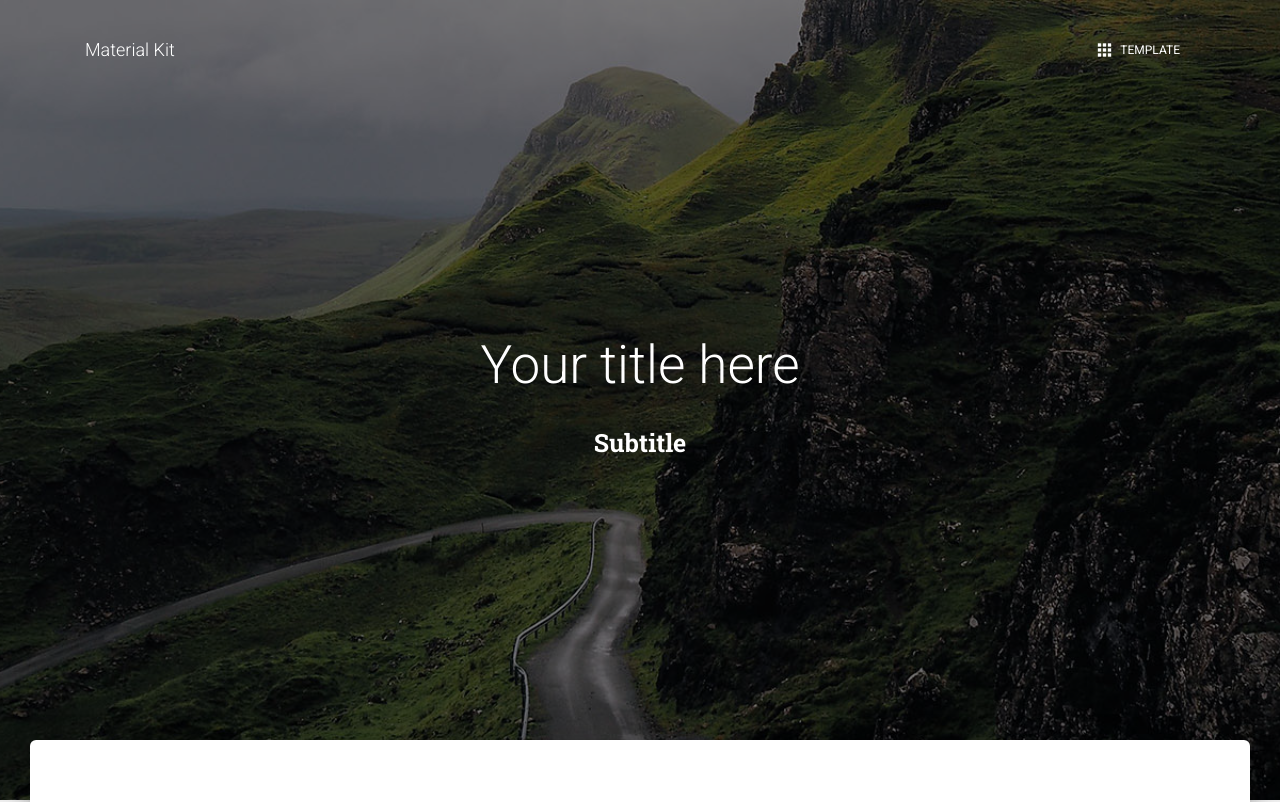
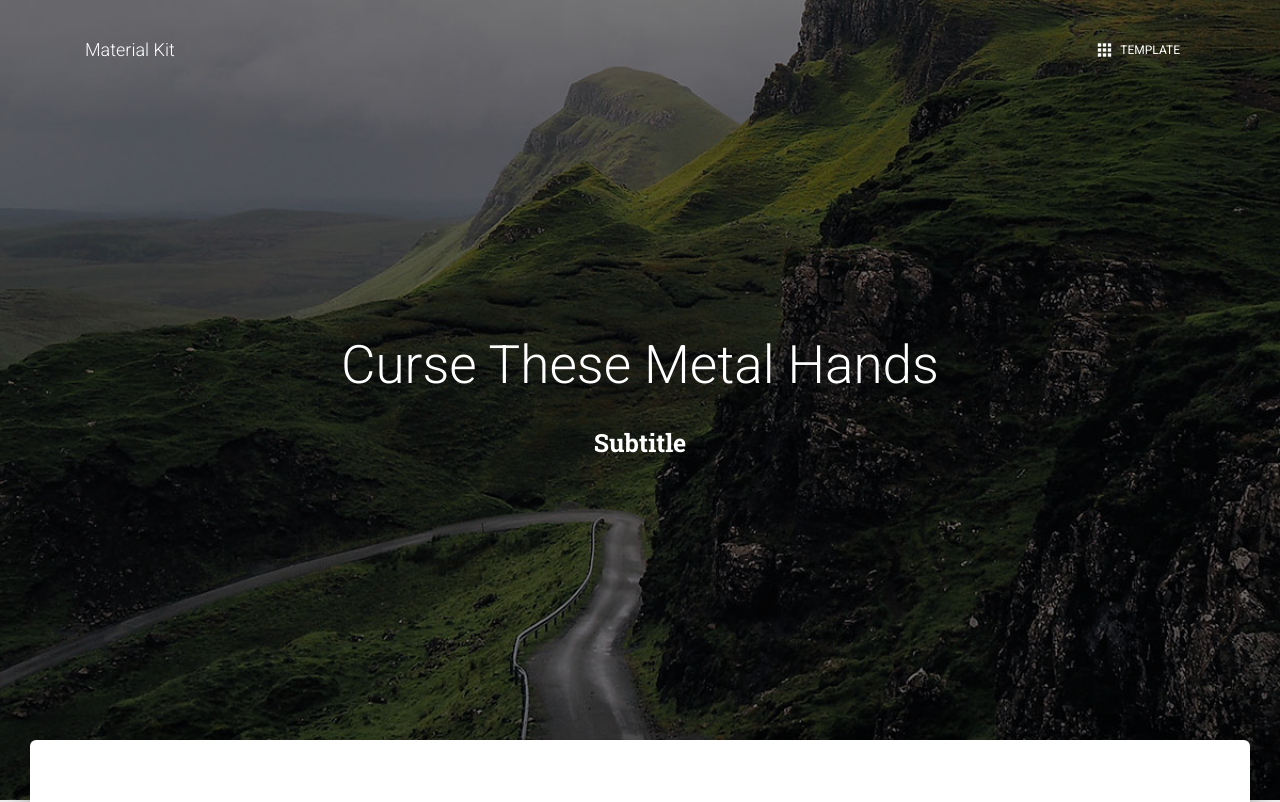
Before and after one commit to darrenlr/darrenlr.github.io, a website: page index.html in a window 1280 px wide. Shown: the top 802 px of the page. Drawn offline with nearby package versions, Linux system fonts and the light colour scheme; some packages are replaced by stand-ins of ours; files that its build step writes are made by us from their sources.

Commit message:
Title change

```diff
--- a/index.html
+++ b/index.html
@@ -46,7 +46,7 @@
     <div class="row">
       <div class="col-md-8 ml-auto mr-auto">
         <div class="brand text-center">
-          <h1>Your title here</h1>
+          <h1>Curse These Metal Hands</h1>
           <h3 class="title text-center">Subtitle</h3>
         </div>
       </div>
```
